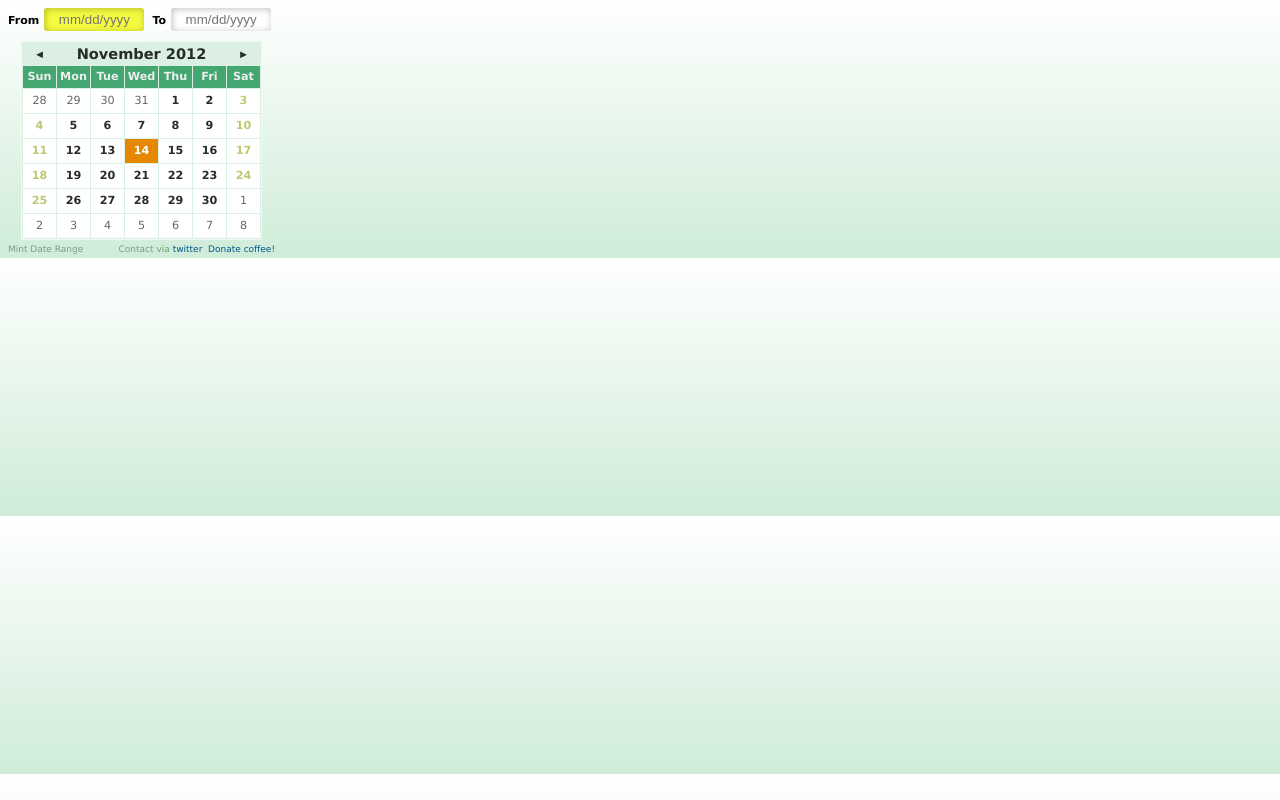
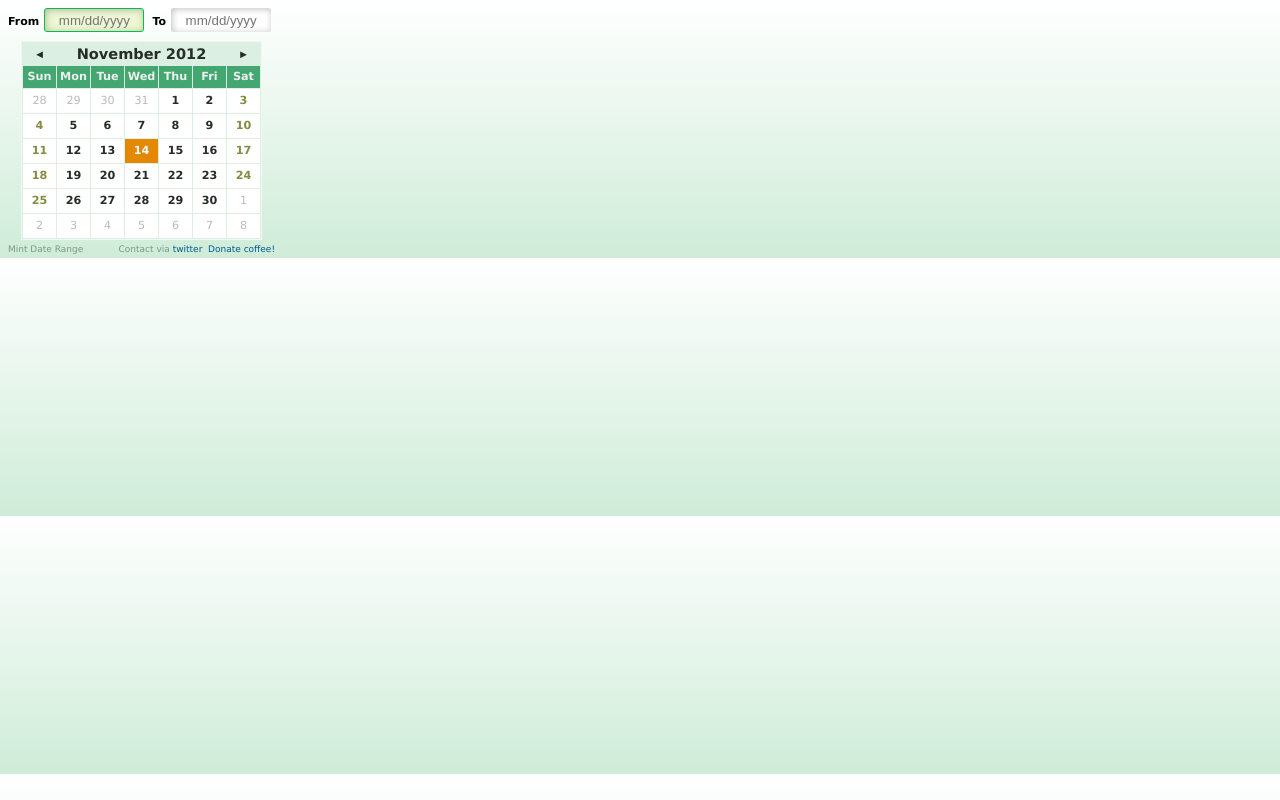
Before and after one commit to adotland/mint-date-range, a browser extension: page mdr.html in a window 1280 px wide. Drawn offline with Linux system fonts and the light colour scheme.

Commit message:
Style changes

```diff
--- a/css/main.css
+++ b/css/main.css
@@ -15,6 +15,7 @@
 #MDR_body .date-box
 {
     width           : 100px;
+	height			: 16px;
     text-align      : center;
     box-shadow      : inset 1px 1px 7px rgba(0, 0, 0, 0.25);
     border-radius   : 3px;
@@ -25,7 +26,10 @@
 }
 #MDR_body .date-box:focus
 {
-    background      : #f5fb3e;
+    background      : #EEF7D4;
+	border			: 1px solid #00BF49;
+	width			: 98px;
+	height			: 14px;
 }
 #MDR_body #MDR_Submit
 {
@@ -157,7 +161,7 @@
 .gldp-default-monyear
 {
 	color:#262C26;
-	font-size:1.2em !important;
+	font-size:1.3em !important;
 	font-weight:bold;
 }
 
@@ -216,7 +220,7 @@
 .gldp-default-sat, .gldp-default-sun
 {
 	background-color:#fff;
-	color:#646E3F;
+	color:#818D42;
 	border:solid 1px #fff;
 	font-weight:bold;
 }
@@ -234,6 +238,6 @@
 {
 	background-color:#fff;
 	border:solid 1px #fff;
-	color:#666;
-	cursor:wait;
+	color:#bbb;
+	cursor:default;
 }
--- a/mdr.html
+++ b/mdr.html
@@ -3,7 +3,6 @@
     <head>
         <title>Mint Date Range</title>
         <link charset="utf-8" href="css/main.css" media="screen" rel="stylesheet" type="text/css">
-        <link charset="utf-8" href="css/date.css" media="screen" rel="stylesheet" type="text/css">
         <script src="js/jquery.min.js" type="text/javascript"></script>
         <script src="js/glDatePicker.min.js" type="text/javascript"></script>
         <script src="js/mdr.js" type="text/javascript"></script>
```
Also changed, not shown: manifest.json.
